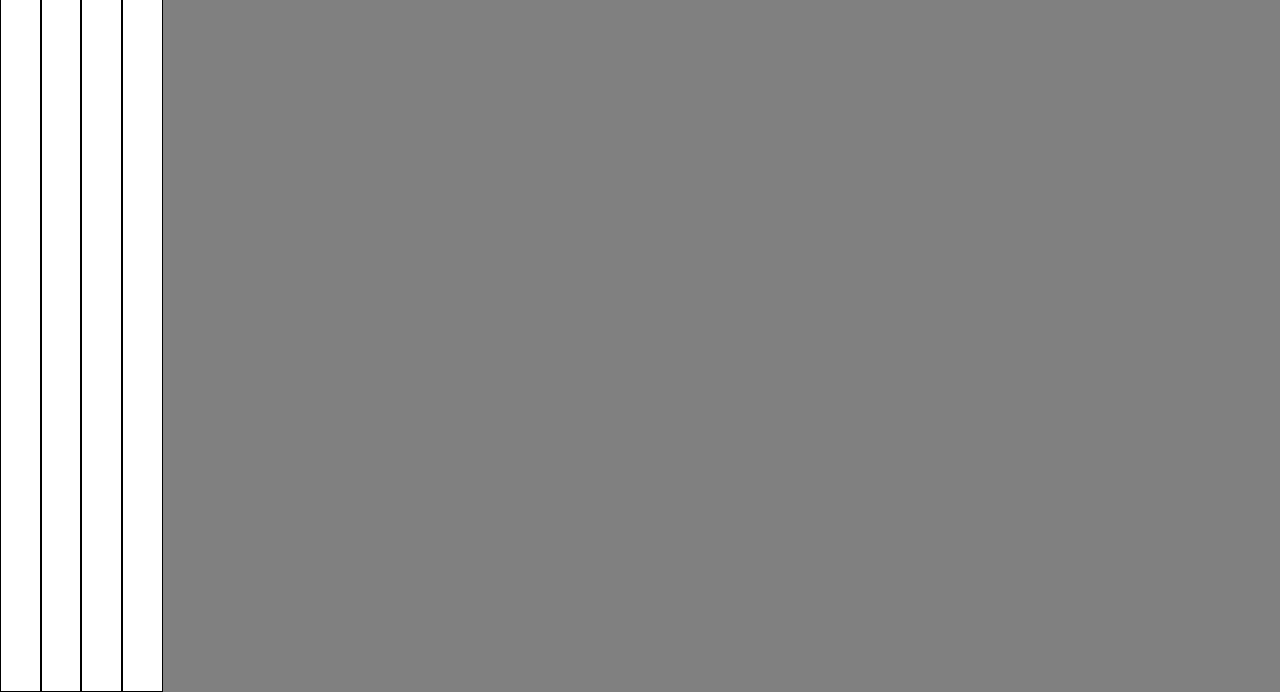
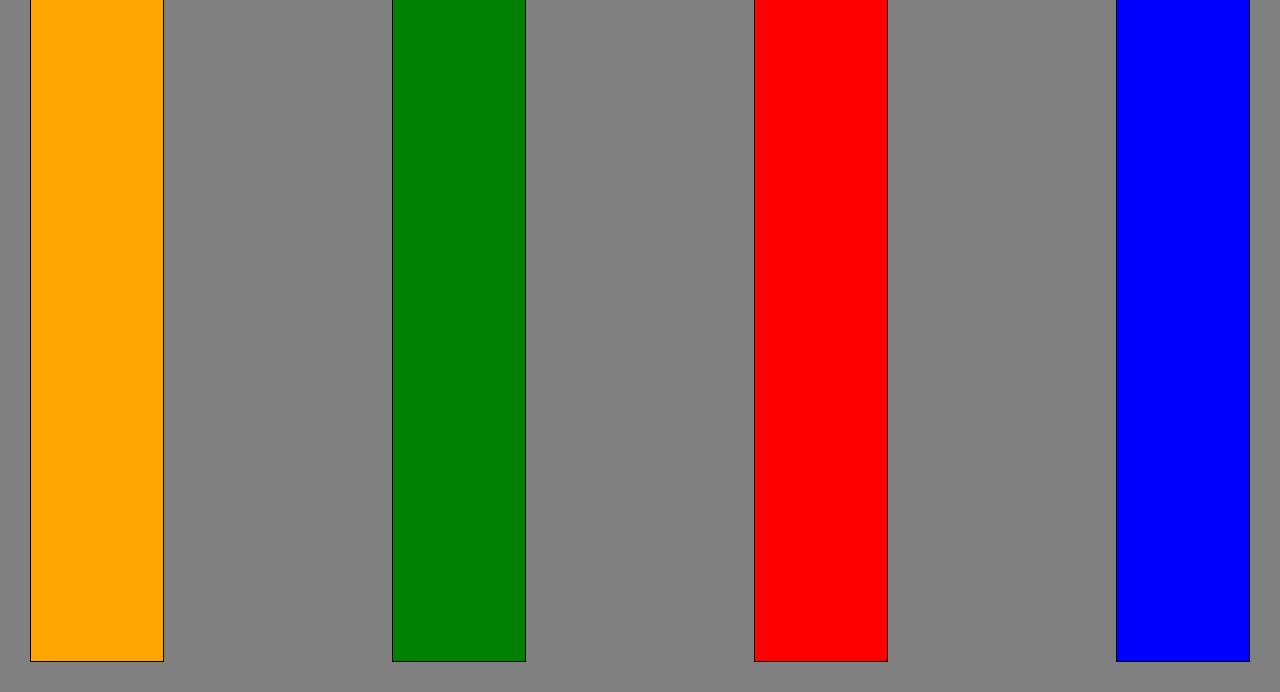
Before and after one commit to andrewjh271/Flex-and-Grid-Practice, a plain HTML site: page index.html in a window 1280 px wide. Shown: the part 108-800 px from the top of the page. Drawn offline with Linux system fonts and the light colour scheme.

Commit message:
Formatted flex boxes.

```diff
--- a/index.html
+++ b/index.html
@@ -12,15 +12,34 @@
     background:gray;
     display: flex;
     height: 100%;
+    justify-content: space-between;
+
   }
 
   .box{
     border-style: solid;
     border-width: 1px;
     border-color: black;
-    background-color: white;
+    text-align: center;
+		color: white;
+		font-family: sans-serif;
+		font-size: 36px;
+    padding: 20px;
+    margin: 30px;
   }
 
+  #box1{
+    background-color: orange;
+  }
+  #box2{
+    background-color: green;
+  }
+  #box3{
+    background-color: red;
+  }
+  #box4{
+    background-color: blue;
+  }
 
 
 </style>
```
